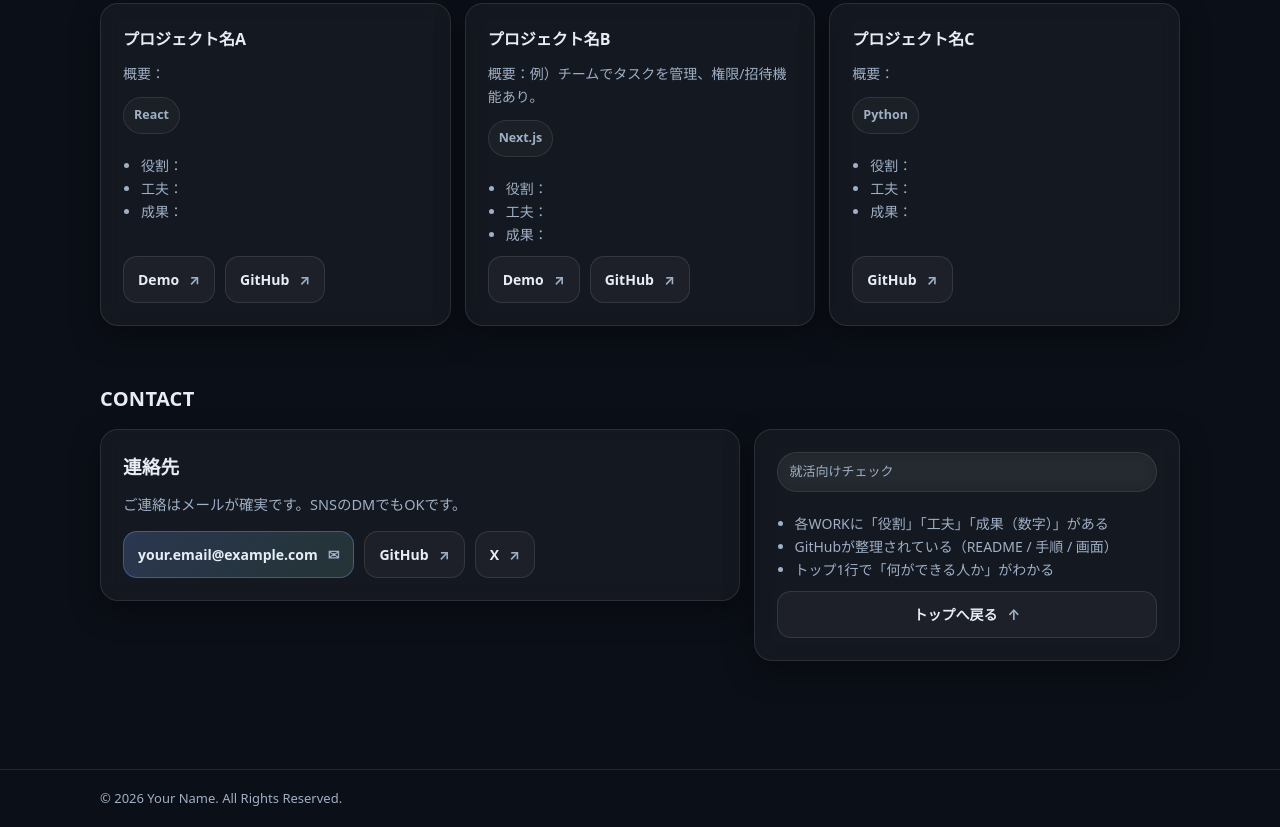
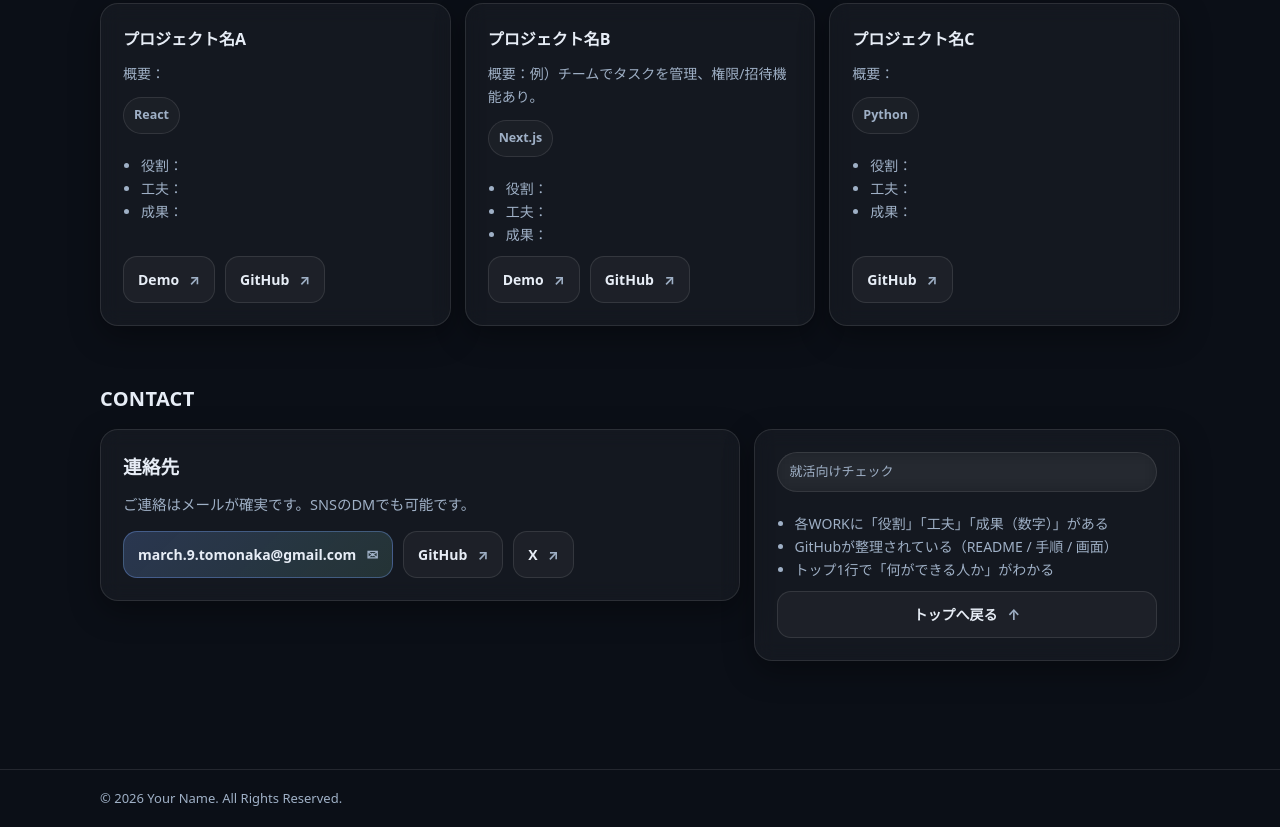
Before and after one commit to tomoki1639/tomoki1639.github.io, a plain HTML site: page index.html in a window 1280 px wide. Shown: the part 1470-2297 px from the top of the page. Drawn offline with Linux system fonts and the light colour scheme.

Commit message:
Update index.html

```diff
--- a/index.html
+++ b/index.html
@@ -537,11 +537,11 @@
         <div class="card">
           <h3 style="margin:0 0 10px;">連絡先</h3>
           <p style="margin:0; color:var(--muted); font-size:14.5px;">
-            ご連絡はメールが確実です。SNSのDMでもOKです。
+            ご連絡はメールが確実です。SNSのDMでも可能です。
           </p>
 
           <div class="row" style="margin-top:14px;">
-            <a class="btn primary" href="mailto:march.9.tomonaka@gmail.com">your.email@example.com <span>✉</span></a>
+            <a class="btn primary" href="mailto:march.9.tomonaka@gmail.com">march.9.tomonaka@gmail.com <span>✉</span></a>
             <a class="btn" href="https://github.com/tomoki1639" target="_blank" rel="noreferrer">GitHub <span>↗</span></a>
             <a class="btn" href="https://x.com/YOURNAME" target="_blank" rel="noreferrer">X <span>↗</span></a>
           </div>
```
